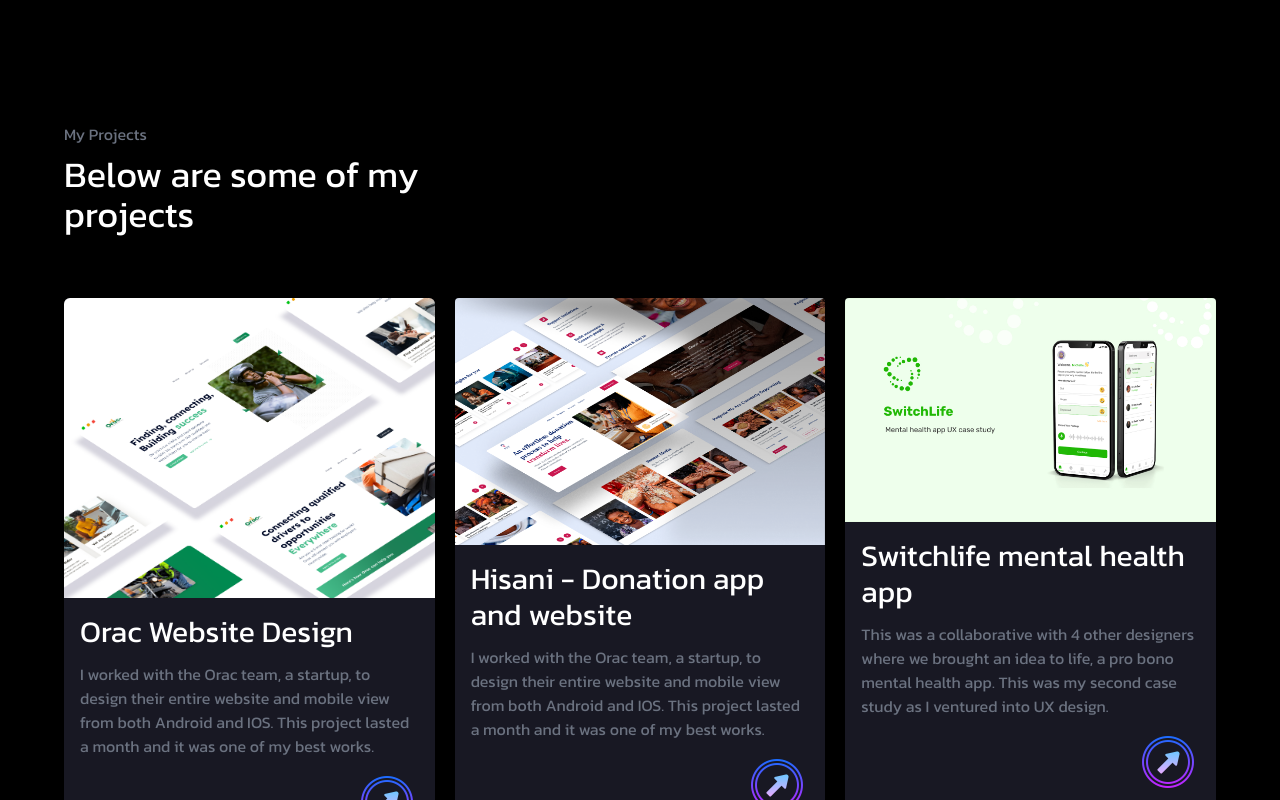
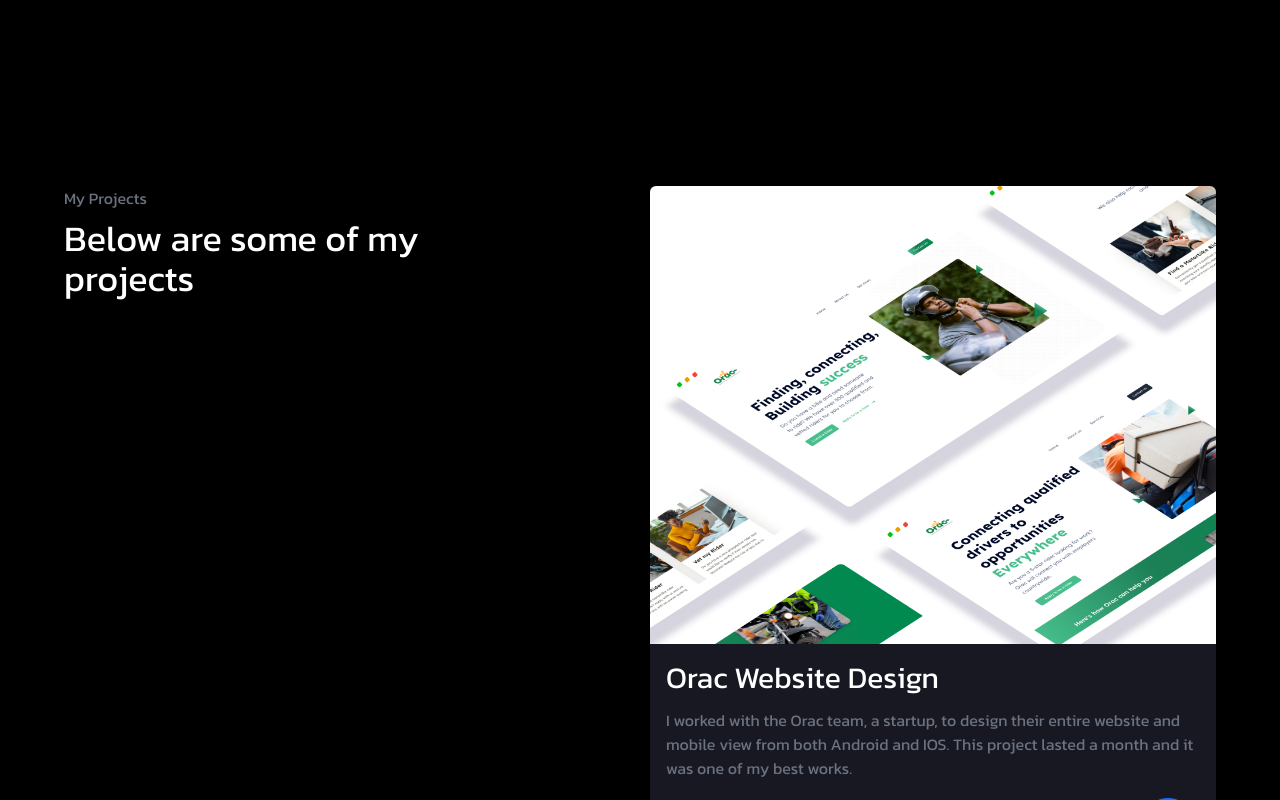
Before and after one commit to Charlotte-Natasha/Mitch-Journey, a React (Create React App) app: page / in a window 1280 px wide. Shown: the part 2640-3440 px from the top of the page. Built offline with nearby package versions, Linux system fonts and the light colour scheme.

Commit message:
styled projects in grid and added alert to contact

```diff
--- a/src/components/Contacts.jsx
+++ b/src/components/Contacts.jsx
@@ -1,6 +1,11 @@
 import React from 'react'
 
 const Contacts = () => {
+
+    const submit = ()=> {
+        alert("Message sent")
+    }
+
     return (
         <div className='antialiased bg-black'>
             <div className='flex w-full h-screen justify-center items-center text-white'>
@@ -29,7 +34,7 @@
 
                                     <textarea type="email" placeholder='Explain yourself' rows='4' className='ring-1 ring-[#5221E6] w-full rounded-md px-4 py-2 mt-2 outline-none bg-black focus:ring-2 focus:ring-violet-300'></textarea>
                                 </div>
-                                <button className='INLINE-BLOCK self-end bg-[#5221E6] rounded-lg px-6 py-2 text-small '>LET'S GET STARTED</button>
+                                <button className='inline-block self-end bg-[#5221E6] rounded-lg px-6 py-2 text-small' onClick={submit}>LET'S GET STARTED</button>
                             </form>
                         </div>
                     </div>
--- a/src/components/Projects.jsx
+++ b/src/components/Projects.jsx
@@ -10,12 +10,13 @@
     return (
         <div className='min-h-screen text-white bg-black pt-20 pb-28 px-8'>
             <div className='max-w-6xl mx-auto'>
-                <div>
-                    <h4 className='text-gray-500'> My Projects</h4>
-                    <h1 className='pt-2 text-4xl max-w-md'>Below are some of my projects</h1>
-                </div>
 
-                <div className='mt-16 grid grid-cols-1 sm:grid-cols-2 md:grid-cols-3 lg:grid-cols-3 xl:grid-cols-3 gap-5'>
+                <div className='mt-16 grid grid-cols-1 sm:grid-cols-1 md:grid-cols-2 lg:grid-cols-2 xl:grid-cols-2 gap-5'>
+
+                    <div className=''>
+                        <h4 className='text-gray-500'> My Projects</h4>
+                        <h1 className='pt-2 text-4xl max-w-md'>Below are some of my projects</h1>
+                    </div>
 
                     <div className='overflow-hidden rounded-md shadow-lg bg-[#181823]'>
                         <img src={Orac} alt="porfolio" className='w-full'/>
```
